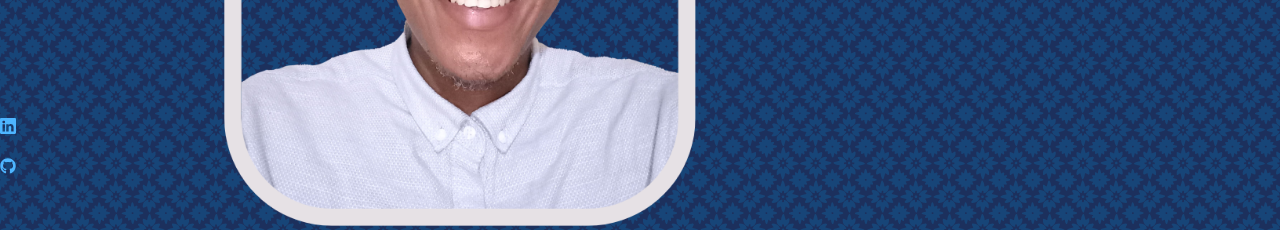
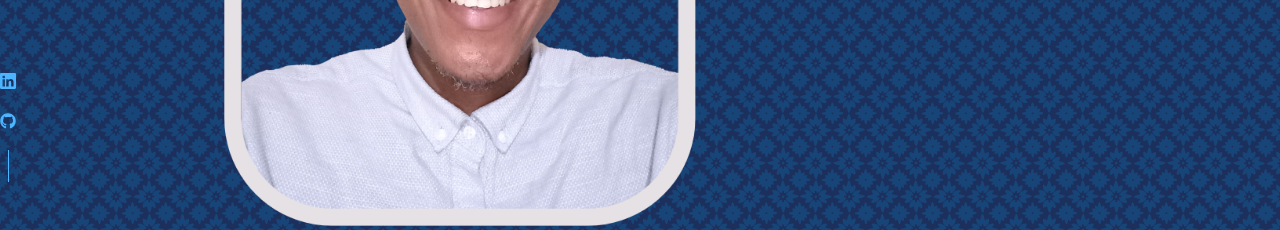
Before and after one commit to Gitthuma/george-githuma-portfolio-website, a React (Create React App) app: page / in a window 1280 px wide. Shown: the part 570-800 px from the top of the page. Built offline with nearby package versions, Linux system fonts and the light colour scheme.

Commit message:
Add a line after the icons

```diff
--- a/src/Components/Header/Header.css
+++ b/src/Components/Header/Header.css
@@ -34,3 +34,11 @@ header {
     left: 0;
     bottom: 3rem;
 }
+
+/*Add a line after the icons*/
+.header__socials::after {
+    content: '';
+    width: 1px;
+    height: 2rem;
+    background: var(--color-primary);
+}
```
